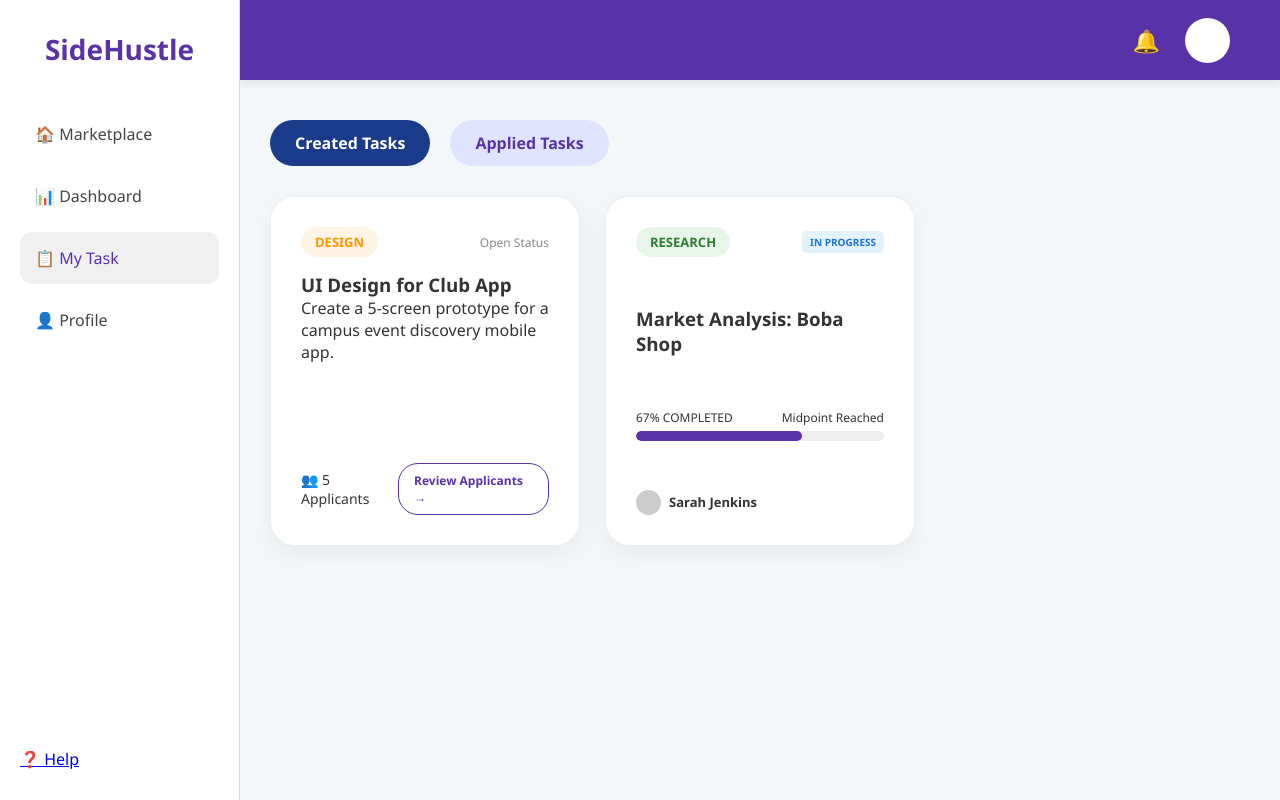
After one commit to ZhiQi07/SideHustle, a Flask app: page /my-task in a window 1280 px wide. The commit adds this page. Run offline with Flask 3, Linux system fonts and the light colour scheme.

Commit message:
Add my task layout

```diff
--- a/app.py
+++ b/app.py
@@ -129,5 +129,10 @@ def apply(task_id):
         return redirect(url_for('marketplace'))
     return render_template('apply.html', task=task)
 
+@app.route('/my-task')
+def my_task():
+    # This renders the new HTML file you just created
+    return render_template('my_task.html')
+
 if __name__ == '__main__':
     app.run(debug=True)
--- a/static/style.css
+++ b/static/style.css
@@ -275,43 +284,137 @@ body {
     transform: scale(1.05);
 }
 
-/* Styling for the Dropdown next to Search */
+/* The Dropdown inside the search row */
 .nav-select {
-    padding: 10px;
+    border: none;
+    background: #f8f9fa;
+    padding: 0 20px;
     border-radius: 30px;
-    border: 2px solid #ddd;
+    font-weight: 500;
+    cursor: pointer;
     outline: none;
-    background: white;
 }
 
-/* Container for the Chips */
+/* The Category Chips Row */
 .category-chips {
     display: flex;
-    gap: 12px;
-    margin-top: 20px;
-    flex-wrap: wrap; /* Allows them to wrap to the next line on small screens */
-    justify-content: center;
+    gap: 15px; /* Space between each chip */
+    flex-wrap: wrap; /* Prevents them from squishing */
 }
 
-/* Individual Chip Style */
+/* Individual Chip - "Longer Shape" */
 .chip {
     text-decoration: none;
-    padding: 10px 20px;
-    border-radius: 25px;
-    background-color: #d9c6ff; /* Light purple like your image */
-    color: #4e1865;
-    font-weight: 600;
-    font-size: 14px;
+    padding: 12px 35px; /* Increased side padding for 'longer' shape */
+    border-radius: 50px;
+    background-color: white;
+    color: #666;
+    font-weight: 500;
+    border: 1.5px solid #eee;
+    transition: all 0.3s ease;
+    white-space: nowrap; /* Keeps text on one line */
+}
+
+.chip:hover {
+    background-color: #f0f0f0;
+    transform: translateY(-2px); /* Slight lift for feel */
+}
+
+/* Active Chip - Bold and clear */
+.chip.active {
+    background-color: #5a32a8; /* MMU Purple */
+    color: white;
+    border-color: #5a32a8;
+    box-shadow: 0 4px 10px rgba(90, 50, 168, 0.2);
+}
+
+/* --- MY TASKS DASHBOARD --- */
+
+/* 1. Tab Buttons at the top */
+.task-tabs {
+    display: flex;
+    gap: 20px;
+    margin-bottom: 30px;
+}
+
+.tab-btn {
+    text-decoration: none;
+    padding: 12px 25px;
+    border-radius: 30px;
+    background: #e0e4ff;
+    color: #5a32a8;
+    font-weight: bold;
     transition: 0.3s;
 }
 
-/* When a chip is hovered */
-.chip:hover {
-    background-color: #d9c6ff;
+.tab-btn.active {
+    background: #1a3a8a; /* Dark blue from your drawing */
+    color: white;
 }
 
-/* The Active/Selected Chip */
-.chip.active {
-    background-color: #5a32a8; /* Bright blue like your image */
-    color: white;
+/* 2. Task Card Enhancements */
+.card-header {
+    display: flex;
+    justify-content: space-between;
+    align-items: center;
+    margin-bottom: 15px;
 }
+
+.status-text {
+    font-size: 12px;
+    color: #888;
+}
+
+.card-footer {
+    display: flex;
+    justify-content: space-between;
+    align-items: center;
+    margin-top: auto;
+    font-size: 14px;
+}
+
+/* 3. Progress Bar based on your drawing */
+.progress-container {
+    margin-top: 20px;
+}
+
+.progress-bar {
+    width: 100%;
+    height: 10px;
+    background: #eee;
+    border-radius: 10px;
+    overflow: hidden;
+}
+
+.progress-fill {
+    height: 100%;
+    background: #5a32a8; /* MMU Purple */
+    border-radius: 10px;
+}
+
+/* 4. Small buttons inside cards */
+.btn-outline {
+    text-decoration: none;
+    padding: 8px 15px;
+    border: 1.5px solid #5a32a8;
+    color: #5a32a8;
+    border-radius: 20px;
+    font-size: 12px;
+    font-weight: bold;
+}
+
+.mini-profile {
+    width: 25px;
+    height: 25px;
+    background: #ccc;
+    border-radius: 50%;
+}
+
+.tag-in-progress {
+    font-size: 10px;
+    background: #e3f2fd;
+    color: #1976d2;
+    padding: 4px 8px;
+    border-radius: 5px;
+    font-weight: bold;
+}
--- /dev/null
+++ b/templates/my_task.html
@@ -0,0 +1,79 @@
+<!DOCTYPE html>
+<html>
+<head>
+    <link rel="stylesheet" href="{{ url_for('static', filename='style.css') }}">
+</head>
+<body>
+    <div class="main-layout">
+        <div class="sidebar">
+            <div class="sidebar-top">
+                <h2>SideHustle</h2>
+                <div class="sidebar-menu">
+                    <a href="{{ url_for('marketplace') }}">🏠 Marketplace</a>
+                    <a href="/dashboard">📊 Dashboard</a>
+                    <a href="/my_task" style="background: #f0f0f0; color: #5a32a8;">📋 My Task</a>
+                    <a href="#">👤 Profile</a>
+                </div>
+            </div>
+            <div class="sidebar-bottom">
+                <a href="#" class="menu-item">❓ Help</a>
+            </div>
+        </div>
+
+        <div class="top-nav">
+            <div class="nav-icons">
+                <span>🔔</span>
+                <div class="profile-circle"></div>
+            </div>
+        </div>
+
+        <div class="content">
+            <div class="task-tabs">
+                <a href="#" class="tab-btn active">Created Tasks</a>
+                <a href="#" class="tab-btn">Applied Tasks</a>
+            </div>
+
+            <div class="task-grid">
+                <div class="card">
+                    <div class="card-header">
+                        <span class="tag" style="background: #fff4e5; color: #ff9800;">DESIGN</span>
+                        <span class="status-text">Open Status</span>
+                    </div>
+                    <h3>UI Design for Club App</h3>
+                    <p>Create a 5-screen prototype for a campus event discovery mobile app.</p>
+
+                    <div class="card-footer">
+                        <span>👥 5 Applicants</span>
+                        <a href="#" class="btn-outline">Review Applicants →</a>
+                    </div>
+                </div>
+
+                <div class="card">
+                    <div class="card-header">
+                        <span class="tag" style="background: #e8f5e9; color: #2e7d32;">RESEARCH</span>
+                        <span class="tag-in-progress">IN PROGRESS</span>
+                    </div>
+                    <h3>Market Analysis: Boba Shop</h3>
+
+                    <div class="progress-container">
+                        <div style="display: flex; justify-content: space-between; font-size: 12px; margin-bottom: 5px;">
+                            <span>67% COMPLETED</span>
+                            <span>Midpoint Reached</span>
+                        </div>
+                        <div class="progress-bar">
+                            <div class="progress-fill" style="width: 67%;"></div>
+                        </div>
+                    </div>
+
+                    <div class="card-footer" style="margin-top: 15px;">
+                        <div style="display: flex; align-items: center; gap: 8px;">
+                            <div class="mini-profile"></div>
+                            <span style="font-size: 13px;"><strong>Sarah Jenkins</strong></span>
+                        </div>
+                    </div>
+                </div>
+            </div>
+        </div>
+    </div>
+</body>
+</html>
```
Also changed, not shown: other parts of static/style.css (+22 -13 lines), templates/marketplace.html (+10 -8 lines).
